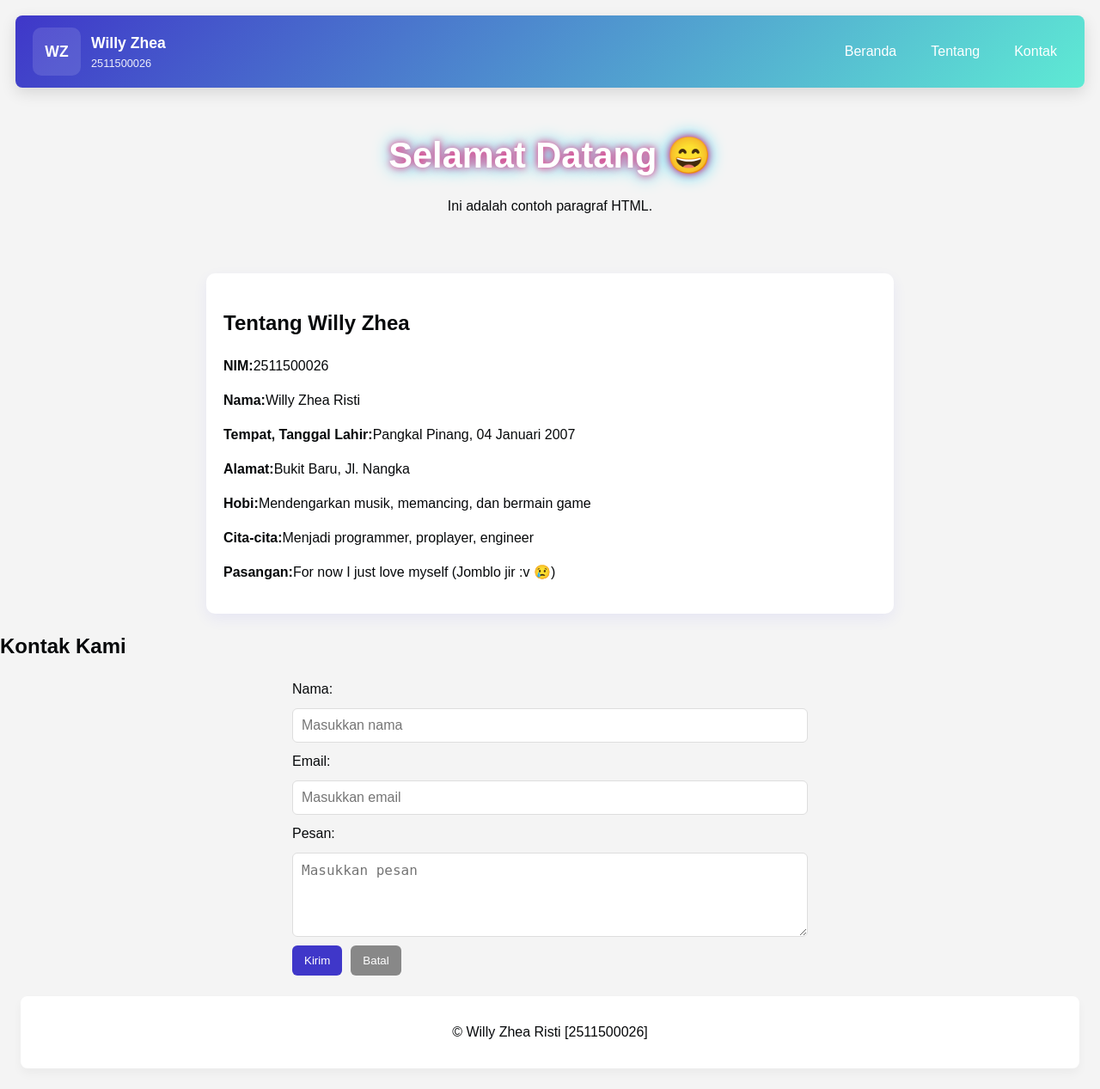
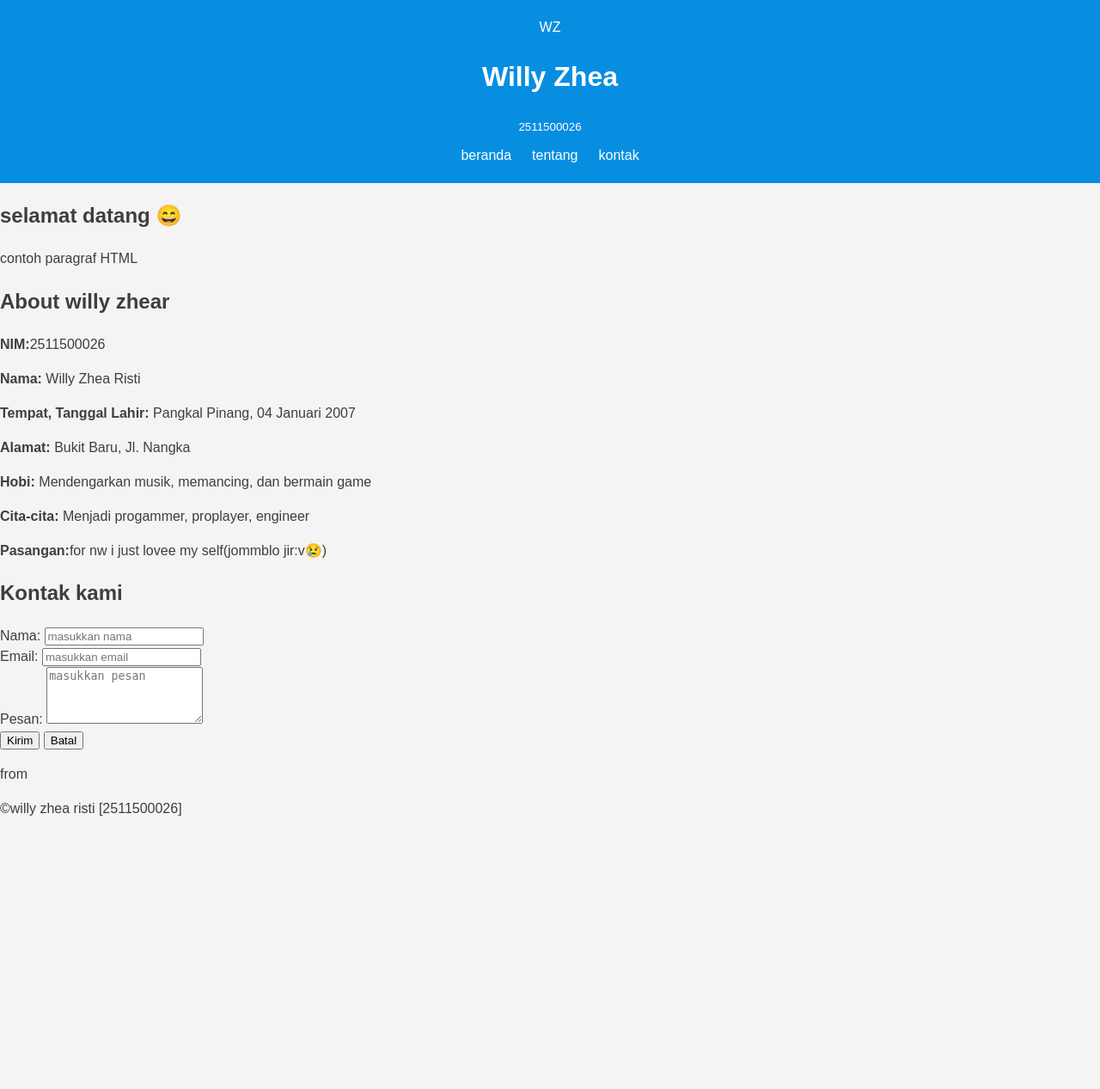
Before and after one commit to wily343/2511500026-PWD-TI1A-2526-1, a PHP site: page /pertemuan-04/index.html in a window 1280 px wide. Shown: the whole page at 86% size. After the commit the page ends 949 px from the top, so only its background shows below. Run offline with PHP 8.4, Linux system fonts and the light colour scheme.

Commit message:
style header

```diff
--- a/pertemuan-04/index.html
+++ b/pertemuan-04/index.html
@@ -6,10 +6,9 @@
   <meta name="viewport" content="width=device-width, initial-scale=1.0">
   <title>willy b aja</title>
   <link rel="stylesheet" href="style.css">
+</head>
 
-</head>
 <body>
-
 <header class="site-header">
   <div class="brand">
     <div class="logo">WZ</div>
@@ -20,53 +19,58 @@
   </div>
   <nav class="main-nav">
     <ul>
-        <li><a href="#home">Beranda</a></li>
-        <li><a href="#about">Tentang</a></li>
-        <li><a href="#contact">Kontak</a></li>
+      <li><a href="#home">beranda</a></li>
+      <li><a href="#about">tentang</a></li>
+      <li><a href="#contact">kontak</a></li>
     </ul>
   </nav>
 </header>
-
 <main>
   <section id="home" class="hero">
-      <h2 class="hero-title">Selamat Datang 😄</h2>
-      <p>Ini adalah contoh paragraf HTML.</p>
+    <h1 class="hero-title">selamat datang &#128516;</h1>
+    <p>contoh paragraf HTML</p>
   </section>
+  <section id="about">
+    <h2>About willy zhear</h2>
+    <p><strong>NIM:</strong>2511500026</p>
+    <p><strong>Nama:</strong> Willy Zhea Risti</p>
+    <p><strong>Tempat, Tanggal Lahir:</strong> Pangkal Pinang, 04 Januari 2007</p>
+    <p><strong>Alamat:</strong> Bukit Baru, Jl. Nangka</p>
+    <p><strong>Hobi:</strong> Mendengarkan musik, memancing, dan bermain game</p>
+    <p><strong>Cita-cita:</strong> Menjadi progammer, proplayer, engineer</p>
+    <p><strong>Pasangan:</strong>for nw i just lovee my self(jommblo jir:v&#128546;)</p>
+  </section>
+  <section id="contact">
+    <h2>Kontak kami</h2>
+    <form action="#">
+      <div class="form-row">
+        <label for="txtnama">Nama:</label>
+        <input type="text" id="txtnama" name="txtname" placeholder="masukkan nama" required autocomplete="name">
+      </div>
 
-    <section id="about">
-      <h2>Tentang Willy Zhea</h2>
-      <p><strong>NIM:</strong>2511500026</p>
-      <p><strong>Nama:</strong>Willy Zhea Risti</p>
-      <p><strong>Tempat, Tanggal Lahir:</strong>Pangkal Pinang, 04 Januari 2007</p>
-      <p><strong>Alamat:</strong>Bukit Baru, Jl. Nangka</p>
-      <p><strong>Hobi:</strong>Mendengarkan musik, memancing, dan bermain game</p>
-      <p><strong>Cita-cita:</strong>Menjadi programmer, proplayer, engineer</p>
-      <p><strong>Pasangan:</strong>For now I just love myself (Jomblo jir :v 😢)</p>
-    </section>
+      <div class="form-row">
+        <label for="txtemail">Email:</label>
+        <input type="email" id="txtemail" name="txtemail" placeholder="masukkan email" required autocomplete="email">
+      </div>
 
-    <section id="contact">
-      <h2>Kontak Kami</h2>
-      <form action="#">
-        <label for="txtnama">Nama:</label>
-        <input type="text" id="txtnama" name="txtname" placeholder="Masukkan nama" required autocomplete="name">
+      <div class="form-row">
+        <label for="txtpesan">Pesan:</label>
+        <textarea id="txtpesan" name="txtpesan" rows="4" placeholder="masukkan pesan"  required></textarea>
+      </div>
 
-        <label for="txtemail">Email:</label>
-        <input type="email" id="txtemail" name="txtemail" placeholder="Masukkan email" required autocomplete="email">
-
-        <label for="txtpesan">Pesan:</label>
-        <textarea id="txtpesan" name="txtpesan" rows="4" placeholder="Masukkan pesan" required></textarea>
-
-        <div class="btn-row">
+      <div class="form-row btn-row">
+        <div style="width:180px"></div>
+        <div>
           <button type="submit">Kirim</button>
           <button type="reset" class="secondary">Batal</button>
         </div>
+      </div>
     </form>
+    <p>from</p>
   </section>
 </main>
-
 <footer>
-    <p>&copy; Willy Zhea Risti [2511500026]</p>
+  <p>&copy;willy zhea risti [2511500026]</p>
 </footer>
-
 </body>
 </html>
--- a/pertemuan-04/style.css
+++ b/pertemuan-04/style.css
@@ -5,97 +5,30 @@
 body {
   font-family: Arial, sans-serif;
   margin: 0;
+  color: rgb(61, 62, 62);
   background-color: #f4f4f4;
-  color: rgb(7, 9, 11);
   line-height: 1.5;
 }
-/* Header / Navigation */
-.site-header {
-  display: flex;
-  align-items: center;
-  justify-content: space-between;
-  gap: 20px;
-  background: linear-gradient(135deg,#3f37c9,#5eead4);
-  color: #fff;
-  padding: 14px 20px;
-  border-radius: 8px;
-  margin: 18px;
-  box-shadow: 0 6px 18px rgba(0,0,0,0.12);
+
+header {
+  background-color: #078ee1;
+  color: #ffffff;
+  padding: 20px 0;
+  text-align: center;
 }
 
-.brand {
+header ul {
+  list-style: none;
+  padding: 0;
+  margin: 10px 0 0;
   display: flex;
-  align-items: center;
-  gap: 12px;
+  justify-content: center;
 }
 
-.logo {
-  width: 56px;
-  height: 56px;
-  background: rgba(255,255,255,0.12);
-  display: flex;
-  align-items: center;
-  justify-content: center;
-  border-radius: 10px;
-  font-weight: 700;
-  font-size: 1.1rem;
+header li a {
+  color: #ffffff;
+  text-decoration: none;
+  padding: 6px 12px;
 }
 
-.brand-text h1 {
-  margin: 0;
-  font-size: 1.1rem;
-}
-.brand-text small{ display:block; opacity:0.9; font-size:0.8rem; }
-
-.main-nav ul{
-  display:flex;
-  gap:16px;
-  list-style:none;
-  margin:0;
-  padding:0;
-}
-
-.main-nav a{
-  color:#fff;
-  text-decoration:none;
-  padding:8px 12px;
-  border-radius:6px;
-  transition:background 0.15s ease, transform 0.15s ease;
-}
-.main-nav a:hover{ background: rgba(255,255,255,0.12); transform: translateY(-2px);}
-
-/* Page sections */
-#about {
-  padding: 20px;
-  max-width: 800px;
-  margin: 20px auto;
-  background: #fff;
-  border-radius: 10px;
-  box-shadow: 0 6px 18px rgba(13, 1, 245, 0.06);
-}
-
-/* Hero */
-.hero{ text-align:center; padding:30px 20px; }
-.hero-title {
-  font-size: 2.6rem;
-  color: #fff;
-  text-shadow: 0 0 10px #ff005e, 0 0 20px #00d4ff;
-  margin:0 0 10px 0;
-}
-
-/* Forms */
-form{ display:flex; flex-direction:column; gap:10px; max-width:600px; margin:auto; }
-input, textarea{ padding:10px; border:1px solid #ddd; border-radius:6px; font-size:1rem; width:100%; }
-.btn-row{ display:flex; gap:10px; }
-button{ padding:10px 14px; background:#3f37c9; color:#fff; border:none; border-radius:6px; cursor:pointer; }
-button.secondary{ background:#888; }
-
-/* Footer */
-footer{ text-align:center; padding:14px; margin:24px; border-radius:8px; background:#fff; box-shadow:0 6px 12px rgba(0,0,0,0.04);}
-
-/* Responsive */
-@media (max-width: 700px){
-  .site-header{ flex-direction:column; align-items:flex-start; }
-  .main-nav ul{ flex-direction:row; gap:10px; }
-  .hero-title{ font-size:1.6rem; }
-}
+#about,
```
Lines whose indentation alone changed are shown as unchanged.
